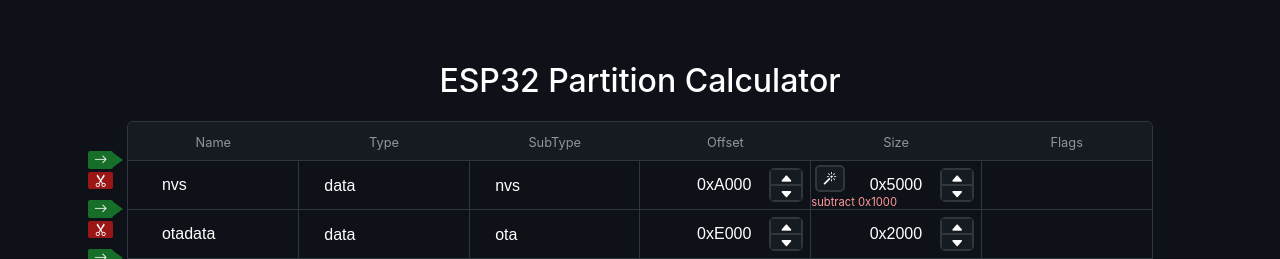
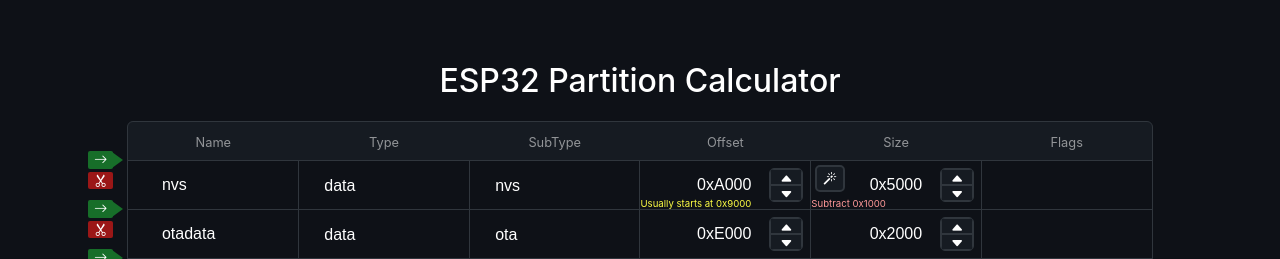
Before and after one commit to platevoltage/esp32-partition-calculator, a React (Create React App) app: page / in a window 1280 px wide. Both pictures are taken after a click on the button 786 px from the left and 177 px from the top of the page. Shown: the top 259 px of the page. Built offline with nearby package versions, Linux system fonts and the light colour scheme.

Commit message:
added warning for starting offset

```diff
--- a/src/components/Row.tsx
+++ b/src/components/Row.tsx
@@ -231,6 +231,11 @@
                     setTable([...table]);
                 }}>
                 </input>
+                {i===0 && table[i].offset !== 36864 &&
+                <div className="error">
+                    <div style={{color: "#ffff44"}}>Usually starts at {displayDec ? "0x9000" : "36864 bytes"}</div>
+                </div>
+                }
 
 
             <div style={{display: 'flex', flexDirection: 'column', justifyContent: 'center'}}>
@@ -286,8 +291,8 @@
             }}>
             </input>
             <div className="error">
-                    {unusedSpace > 0 && <div style={{color: "#99ff99"}}>add {!displayDec ? `${unusedSpace.toString()} bytes` : `0x${unusedSpace.toString(16).toUpperCase()}`}</div>}
-                    {unusedSpace < 0 && <div style={{color: "#ff9999"}}>subtract {!displayDec ? `${-unusedSpace.toString()} bytes` : `0x${(-unusedSpace).toString(16).toUpperCase()}`}</div>}
+                    {unusedSpace > 0 && <div style={{color: "#99ff99"}}>Add {!displayDec ? `${unusedSpace.toString()} bytes` : `0x${unusedSpace.toString(16).toUpperCase()}`}</div>}
+                    {unusedSpace < 0 && <div style={{color: "#ff9999"}}>Subtract {!displayDec ? `${-unusedSpace.toString()} bytes` : `0x${(-unusedSpace).toString(16).toUpperCase()}`}</div>}
             </div>
             <div style={{display: 'flex', flexDirection: 'column', justifyContent: 'center'}}>
                 <UpDown table={table} setTable={setTable} i={i} param={"size"}/>
--- a/src/components/Table.css
+++ b/src/components/Table.css
@@ -101,7 +101,7 @@
   position: absolute;
   bottom: 0;
   left: 0;
-  font-size: 0.7em;
+  font-size: 0.6em;
   color: #ffffff;
 }
 
```
